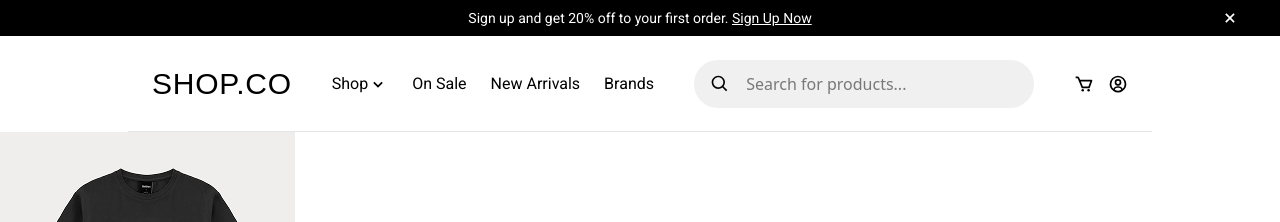
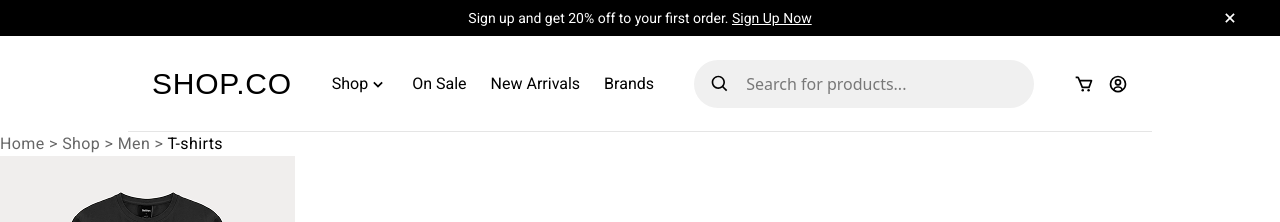
Before and after one commit to trishacapitle/clothing-ecommerce-frontend, a React (Vite) app: page /product/1 in a window 1280 px wide. Shown: the top 222 px of the page. Built offline with nearby package versions, Linux system fonts and the light colour scheme; a web font is replaced by a local one.

Commit message:
fix: correct component

```diff
--- a/src/pages/ProductPage/Product.jsx
+++ b/src/pages/ProductPage/Product.jsx
@@ -1,10 +1,12 @@
 import ProductShowcase from "./components/ProductShowcase";
 import ProductDetails from "./components/ProductDetails";
 import ProductReviews from "./components/ProductReviews";
+import Breadcrumb from "../../components/ui/Breadcrumb";
 
 const Product = () => {
   return (
     <div>
+      <Breadcrumb  />
       <ProductShowcase />
       <div>
         <ProductDetails />
```
